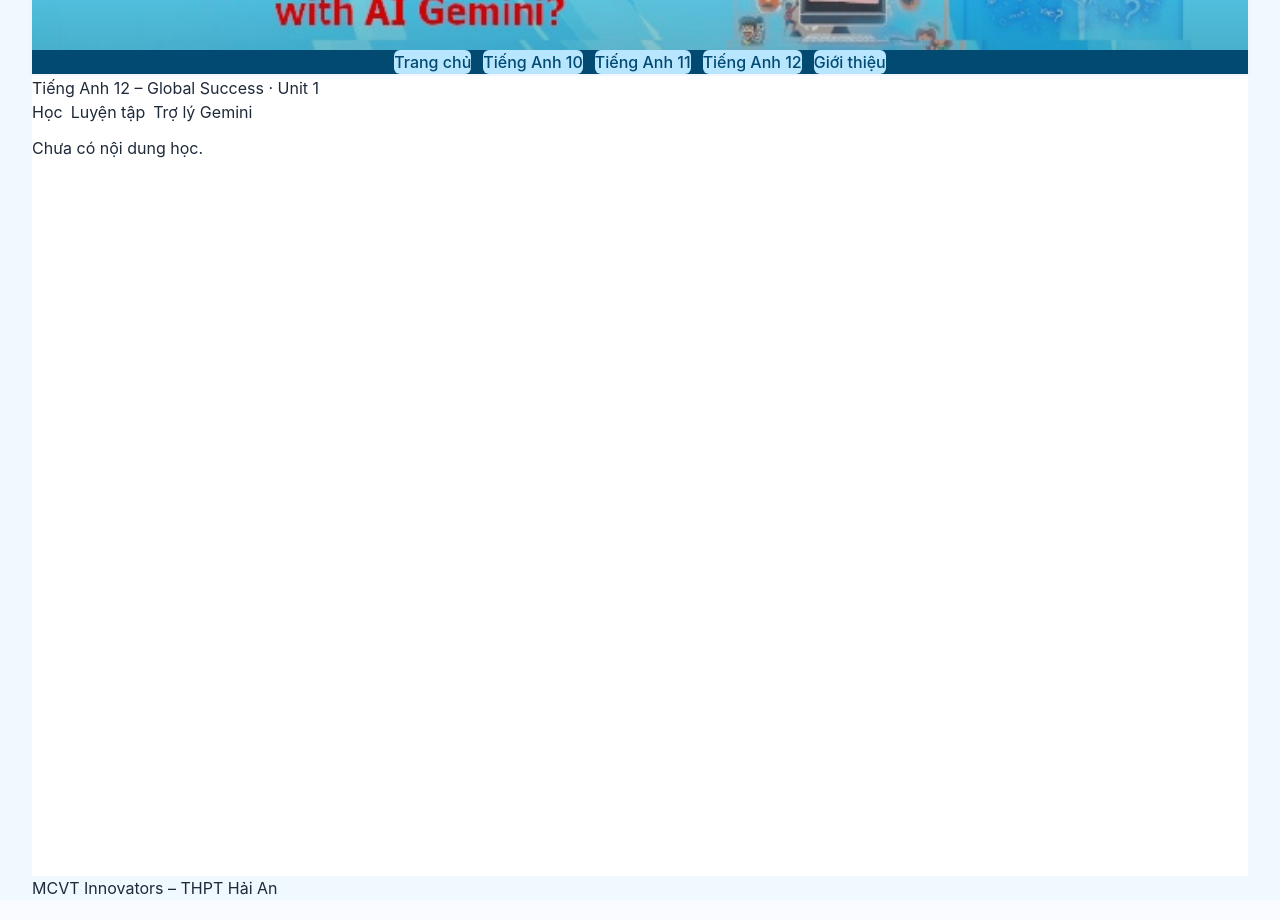
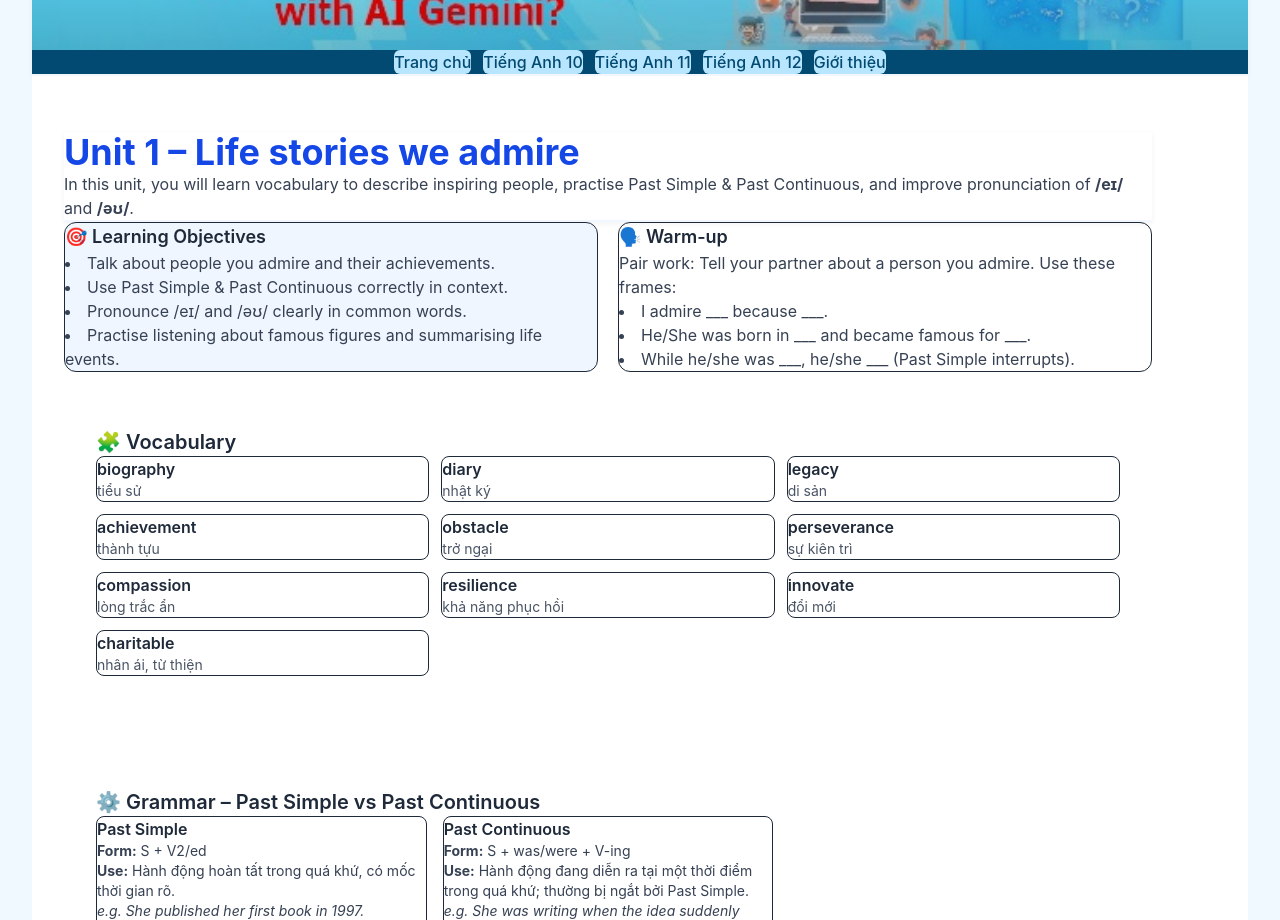
Before and after one commit to Thinit362/my-english-ai, a Next.js app: page /english-12/unit/1 in a window 1280 px wide. Shown: the part 180-1100 px from the top of the page. Built offline with nearby package versions, Linux system fonts and the light colour scheme.

Commit message:
Create page.tsx

```diff
--- /dev/null
+++ b/app/english-12/unit/1/page.tsx
@@ -0,0 +1,228 @@
+import DualLessonAssistant from '@/components/DualLessonAssistant';
+
+export const metadata = {
+  title: 'English 12 – Unit 1: Life stories we admire',
+  description:
+    'AI-powered lesson: vocabulary, grammar (Past Simple & Past Continuous), pronunciation (/eɪ/ & /əʊ/), listening, speaking & writing.',
+};
+
+const vocab = [
+  { word: 'biography', vi: 'tiểu sử' },
+  { word: 'diary', vi: 'nhật ký' },
+  { word: 'legacy', vi: 'di sản' },
+  { word: 'achievement', vi: 'thành tựu' },
+  { word: 'obstacle', vi: 'trở ngại' },
+  { word: 'perseverance', vi: 'sự kiên trì' },
+  { word: 'compassion', vi: 'lòng trắc ẩn' },
+  { word: 'resilience', vi: 'khả năng phục hồi' },
+  { word: 'innovate', vi: 'đổi mới' },
+  { word: 'charitable', vi: 'nhân ái, từ thiện' },
+];
+
+const minimalPairs = {
+  'Vowel /eɪ/': ['day', 'brave', 'fame', 'change'],
+  'Vowel /əʊ/': ['hope', 'heroic', 'global', 'donate'],
+};
+
+const grammarNotes = [
+  {
+    title: 'Past Simple',
+    form: 'S + V2/ed',
+    use: 'Hành động hoàn tất trong quá khứ, có mốc thời gian rõ.',
+    ex: 'She published her first book in 1997.',
+  },
+  {
+    title: 'Past Continuous',
+    form: 'S + was/were + V-ing',
+    use: 'Hành động đang diễn ra tại một thời điểm trong quá khứ; thường bị ngắt bởi Past Simple.',
+    ex: 'She was writing when the idea suddenly came.',
+  },
+];
+
+const quiz = [
+  {
+    q: 'Choose the correct form: While Walt Disney ___ (work), he ___ (get) a new idea.',
+    a: ['was working / got', 'worked / was getting', 'was working / was getting', 'works / gets'],
+    correct: 0,
+  },
+  {
+    q: 'The word “legacy” is closest in meaning to…',
+    a: ['challenge', 'inheritance/impact left', 'routine', 'weakness'],
+    correct: 1,
+  },
+  {
+    q: 'Pronunciation: Which word has the sound /eɪ/?',
+    a: ['hope', 'brave', 'book', 'good'],
+    correct: 1,
+  },
+  {
+    q: 'Choose the sentence in Past Simple:',
+    a: [
+      'They were discussing the plan.',
+      'She writes every day.',
+      'He invented a new method in 1928.',
+      'They are meeting the editor.',
+    ],
+    correct: 2,
+  },
+  {
+    q: 'Which quality best matches “perseverance”?',
+    a: ['giving up easily', 'working hard despite difficulties', 'being lucky', 'speaking loudly'],
+    correct: 1,
+  },
+  {
+    q: 'Choose the correct stress & sound: /əʊ/ appears in…',
+    a: ['global', 'brave', 'legacy', 'family'],
+    correct: 0,
+  },
+];
+
+export default function Page() {
+  return (
+    <section className="mx-auto max-w-6xl px-4 py-8">
+      <header className="mb-6">
+        <h1 className="text-3xl md:text-4xl font-bold text-blue-700">
+          Unit 1 – Life stories we admire
+        </h1>
+        <p className="text-gray-700 mt-2">
+          In this unit, you will learn vocabulary to describe inspiring people, practise
+          Past Simple & Past Continuous, and improve pronunciation of <b>/eɪ/</b> and <b>/əʊ/</b>.
+        </p>
+      </header>
+
+      {/* Learning Objectives */}
+      <div className="grid md:grid-cols-2 gap-5 mb-8">
+        <div className="rounded-xl border p-4 bg-blue-50">
+          <h2 className="font-semibold text-lg mb-2">🎯 Learning Objectives</h2>
+          <ul className="list-disc list-inside text-gray-700 space-y-1">
+            <li>Talk about people you admire and their achievements.</li>
+            <li>Use Past Simple & Past Continuous correctly in context.</li>
+            <li>Pronounce /eɪ/ and /əʊ/ clearly in common words.</li>
+            <li>Practise listening about famous figures and summarising life events.</li>
+          </ul>
+        </div>
+
+        <div className="rounded-xl border p-4">
+          <h2 className="font-semibold text-lg mb-2">🗣️ Warm-up</h2>
+          <p className="text-gray-700">
+            Pair work: Tell your partner about a person you admire. Use these frames:
+          </p>
+          <ul className="list-disc list-inside text-gray-700 mt-2">
+            <li>I admire ___ because ___.</li>
+            <li>He/She was born in ___ and became famous for ___.</li>
+            <li>While he/she was ___, he/she ___ (Past Simple interrupts).</li>
+          </ul>
+        </div>
+      </div>
+
+      {/* Vocabulary */}
+      <section className="mb-8">
+        <h2 className="font-semibold text-xl mb-3">🧩 Vocabulary</h2>
+        <div className="grid sm:grid-cols-2 md:grid-cols-3 gap-3">
+          {vocab.map((v) => (
+            <div key={v.word} className="rounded-lg border p-3">
+              <div className="font-semibold">{v.word}</div>
+              <div className="text-gray-600 text-sm">{v.vi}</div>
+            </div>
+          ))}
+        </div>
+      </section>
+
+      {/* Grammar */}
+      <section className="mb-8">
+        <h2 className="font-semibold text-xl mb-3">⚙️ Grammar – Past Simple vs Past Continuous</h2>
+        <div className="grid md:grid-cols-3 gap-4">
+          {grammarNotes.map((g) => (
+            <div key={g.title} className="rounded-lg border p-4">
+              <div className="font-semibold">{g.title}</div>
+              <div className="text-gray-700 text-sm mt-1">
+                <b>Form:</b> {g.form}
+              </div>
+              <div className="text-gray-700 text-sm">
+                <b>Use:</b> {g.use}
+              </div>
+              <div className="text-gray-700 text-sm italic">e.g. {g.ex}</div>
+            </div>
+          ))}
+        </div>
+      </section>
+
+      {/* Pronunciation */}
+      <section className="mb-8">
+        <h2 className="font-semibold text-xl mb-3">🔈 Pronunciation – /eɪ/ & /əʊ/</h2>
+        <div className="grid md:grid-cols-2 gap-4">
+          {Object.entries(minimalPairs).map(([title, words]) => (
+            <div key={title} className="rounded-lg border p-4">
+              <div className="font-semibold">{title}</div>
+              <p className="text-gray-700 mt-1">{words.join(', ')}</p>
+            </div>
+          ))}
+        </div>
+      </section>
+
+      {/* AI Assistant (song ngữ, có TTS) */}
+      <section className="mb-10">
+        <h2 className="font-semibold text-xl mb-3">🤖 Practice with AI Assistant</h2>
+        <p className="text-gray-700 mb-3">
+          Ask the assistant about famous people, practise telling a life story, or get
+          feedback on your sentences.
+        </p>
+        <DualLessonAssistant grade={12} />
+        <div className="mt-3 text-sm text-gray-600">
+          <b>Suggested prompts:</b>
+          <ul className="list-disc list-inside">
+            <li>“Tell me a short life story of an inspiring person in 5 sentences.”</li>
+            <li>“Check my past simple vs past continuous: <i>While I was walking home, I met an old friend.</i>”</li>
+            <li>“Give me 6 sentences using /eɪ/ and /əʊ/ words and read them slowly.”</li>
+          </ul>
+        </div>
+      </section>
+
+      {/* Listening ideas (thematic) */}
+      <section className="mb-8">
+        <h2 className="font-semibold text-xl mb-3">🎧 Listening Ideas</h2>
+        <p className="text-gray-700">
+          Listen to short biographies and answer: Who is the person? What did he/she
+          achieve? What difficulties did he/she face? (Examples: Walt Disney, J.K. Rowling)
+        </p>
+      </section>
+
+      {/* Mini Quiz (static) */}
+      <section className="mb-10">
+        <h2 className="font-semibold text-xl mb-3">📝 Mini Quiz</h2>
+        <ol className="list-decimal list-inside space-y-3 text-gray-800">
+          {quiz.map((item, idx) => (
+            <li key={idx}>
+              <div className="mb-1">{item.q}</div>
+              <ul className="ml-4 mt-1">
+                {item.a.map((opt, i) => (
+                  <li key={i} className="text-sm">
+                    {String.fromCharCode(97 + i)}. {opt}
+                  </li>
+                ))}
+              </ul>
+              <div className="text-xs text-gray-500 mt-1">
+                Answer: <b>{String.fromCharCode(97 + item.correct)}</b>
+              </div>
+            </li>
+          ))}
+        </ol>
+      </section>
+
+      {/* Summary & Homework */}
+      <section className="mb-12">
+        <h2 className="font-semibold text-xl mb-3">📚 Summary & Homework</h2>
+        <ul className="list-disc list-inside text-gray-700 space-y-1">
+          <li>Summarise the life story of a person you admire (120–150 words).</li>
+          <li>Record yourself reading 6 sentences including /eɪ/ and /əʊ/ words.</li>
+          <li>Rewrite 5 sentences by switching between Past Simple and Past Continuous.</li>
+        </ul>
+      </section>
+
+      <footer className="text-xs text-gray-500">
+        Inspired by the structure of Unit 1 (Global Success – Lớp 12): warm-up, vocabulary,
+        grammar, pronunciation, listening & practice.
+      </footer>
+    </section>
+  );
+}
```
